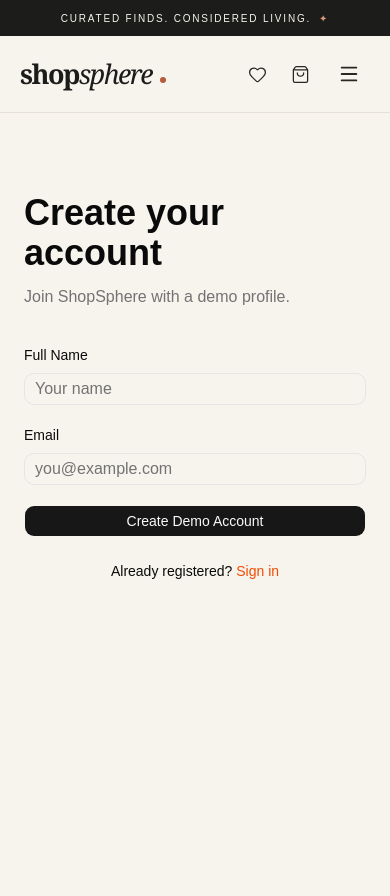
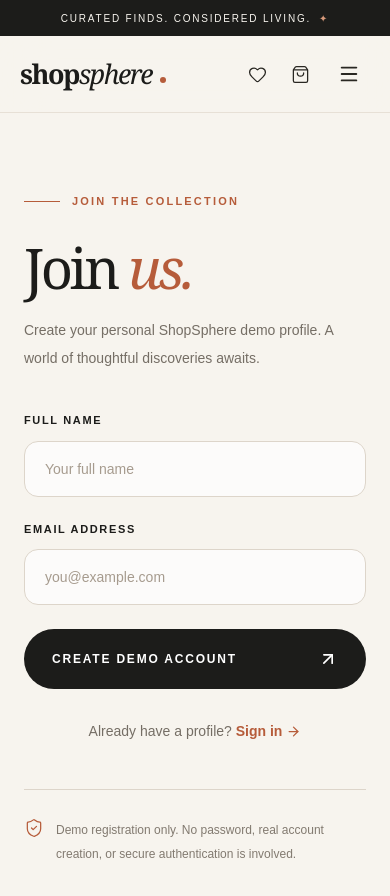
Before and after one commit to VinuthaKiran-07/Ecommerce-website, a React (Vite) app: page /register in a window 390 px wide. Shown: the top 896 px of the page. Before the commit the page ends 844 px from the top, so only its background shows below. Built offline with nearby package versions, Linux system fonts and the light colour scheme.

Commit message:
style: redesign login and register pages

```diff
--- a/src/pages/Login.jsx
+++ b/src/pages/Login.jsx
@@ -1,14 +1,16 @@
 
 import { useState } from "react";
 import { Link, useNavigate, useLocation } from "react-router-dom";
-import { Button } from "@/components/ui/button";
-import { Input } from "@/components/ui/input";
+import { motion } from "motion/react";
+import { ArrowRight, ArrowUpRight, ShieldCheck } from "lucide-react";
+
 import { useAuth } from "@/hooks/useAuth";
 
 export default function Login() {
   const [name, setName] = useState("");
   const [email, setEmail] = useState("");
   const [error, setError] = useState("");
+
   const { login } = useAuth();
   const navigate = useNavigate();
   const location = useLocation();
@@ -21,7 +23,7 @@ export default function Login() {
       return;
     }
 
-    if (!/^[^\s@]+@[^\s@]+\.[^\s@]+$/.test(email)) {
+    if (!/^[^\s@]+@[^\s@]+\.[^\s@]+$/.test(email.trim())) {
       setError("Enter a valid email address.");
       return;
     }
@@ -30,60 +32,168 @@ export default function Login() {
     navigate(location.state?.from || "/", { replace: true });
   }
 
+  const inputClass =
+    "h-14 w-full rounded-xl border border-[#DDD5CA] bg-white/70 px-5 text-sm text-[#1C1C1A] outline-none transition placeholder:text-[#A69B8E] focus:border-[#B65C3A] focus:ring-2 focus:ring-[#B65C3A]/10";
+
   return (
-    <main className="mx-auto max-w-md px-6 py-20">
-      <p className="text-sm font-semibold uppercase tracking-widest text-orange-600">
-        Welcome back
+    <main className="min-h-screen bg-[#F7F4EE] text-[#1C1C1A]">
+      <div className="grid min-h-[calc(100vh-100px)] lg:grid-cols-2">
+        {/* Editorial image panel */}
+        <div className="relative hidden min-h-[650px] overflow-hidden bg-[#D8CCBE] lg:block">
+          <img
+            src="https://images.unsplash.com/photo-1600210492486-724fe5c67fb0?auto=format&fit=crop&w=1400&q=85"
+            alt="Warm minimalist living room"
+            className="absolute inset-0 h-full w-full object-cover"
+          />
+
+          <div className="absolute inset-0 bg-gradient-to-t from-black/65 via-black/10 to-transparent" />
+
+          <div className="absolute left-12 top-12">
+            <span className="rounded-full border border-white/60 px-5 py-2 text-[10px] font-semibold uppercase tracking-[0.2em] text-white">
+              The ShopSphere Edit
+            </span>
+          </div>
+
+          <motion.div
+            initial={{ opacity: 0, y: 35 }}
+            animate={{ opacity: 1, y: 0 }}
+            transition={{ duration: 0.8 }}
+            className="absolute bottom-16 left-12 right-12"
+          >
+            <p className="mb-5 text-[11px] font-semibold uppercase tracking-[0.25em] text-white/80">
+              A More Considered Way To Shop
             </p>
 
-      <h1 className="mt-3 text-4xl font-black">
-        Sign in to ShopSphere
+            <h2 className="max-w-lg font-serif text-[clamp(3.5rem,5vw,6rem)] leading-[1.02] tracking-[-0.05em] text-white">
+              Beautiful things.
+              <br />
+              <span className="italic">Better moments.</span>
+            </h2>
+
+            <p className="mt-6 max-w-md text-sm leading-7 text-white/80">
+              Discover pieces that bring a little more beauty
+              into your everyday.
+            </p>
+          </motion.div>
+        </div>
+
+        {/* Form panel */}
+        <div className="flex items-center justify-center px-6 py-20 sm:px-12 lg:px-16">
+          <motion.div
+            initial={{ opacity: 0, y: 25 }}
+            animate={{ opacity: 1, y: 0 }}
+            transition={{ duration: 0.6 }}
+            className="w-full max-w-md"
+          >
+            <div className="mb-7 flex items-center gap-3">
+              <span className="h-px w-9 bg-[#B65C3A]" />
+              <span className="text-[11px] font-semibold uppercase tracking-[0.2em] text-[#B65C3A]">
+                Welcome Back
+              </span>
+            </div>
+
+            <h1 className="font-serif text-[clamp(3.5rem,5vw,5rem)] leading-[1.05] tracking-[-0.06em]">
+              Sign <span className="italic text-[#B65C3A]">in.</span>
             </h1>
 
-      <p className="mt-3 text-neutral-500">
-        Demo sign-in for exploring the shopping experience.
+            <p className="mt-5 text-sm leading-7 text-[#756E65]">
+              Your favorites, your discoveries, your little corner
+              of ShopSphere.
             </p>
 
-      <form onSubmit={handleSubmit} className="mt-9 space-y-5">
+            <form onSubmit={handleSubmit} className="mt-10 space-y-6">
               <div>
-          <label className="mb-2 block text-sm font-medium">
+                <label
+                  htmlFor="login-name"
+                  className="mb-3 block text-[11px] font-semibold uppercase tracking-[0.15em]"
+                >
                   Your Name
                 </label>
-          <Input
+
+                <input
+                  id="login-name"
+                  type="text"
+                  autoComplete="name"
                   value={name}
-            onChange={(e) => setName(e.target.value)}
+                  onChange={(e) => {
+                    setName(e.target.value);
+                    setError("");
+                  }}
                   placeholder="Enter your name"
+                  className={inputClass}
                 />
               </div>
 
               <div>
-          <label className="mb-2 block text-sm font-medium">
+                <label
+                  htmlFor="login-email"
+                  className="mb-3 block text-[11px] font-semibold uppercase tracking-[0.15em]"
+                >
                   Email Address
                 </label>
-          <Input
+
+                <input
+                  id="login-email"
+                  type="email"
+                  autoComplete="email"
                   value={email}
-            onChange={(e) => setEmail(e.target.value)}
+                  onChange={(e) => {
+                    setEmail(e.target.value);
+                    setError("");
+                  }}
                   placeholder="you@example.com"
+                  className={inputClass}
                 />
               </div>
 
               {error && (
-          <p role="alert" className="text-sm text-red-600">
+                <p role="alert" className="text-sm text-red-700">
                   {error}
                 </p>
               )}
 
-        <Button type="submit" className="w-full">
-          Sign In
-        </Button>
+              <button
+                type="submit"
+                className="group flex w-full items-center justify-between rounded-full bg-[#1C1C1A] px-7 py-5 text-white transition hover:bg-[#B65C3A]"
+              >
+                <span className="text-xs font-semibold uppercase tracking-[0.15em]">
+                  Continue to ShopSphere
+                </span>
+
+                <ArrowUpRight
+                  size={20}
+                  className="transition-transform group-hover:-translate-y-1 group-hover:translate-x-1"
+                />
+              </button>
             </form>
 
-      <p className="mt-6 text-center text-sm text-neutral-500">
+            <p className="mt-8 text-center text-sm text-[#756E65]">
               New to ShopSphere?{" "}
-        <Link to="/register" className="font-semibold text-orange-600">
+              <Link
+                to="/register"
+                state={location.state}
+                className="inline-flex items-center gap-1 font-semibold text-[#B65C3A] hover:underline"
+              >
                 Create an account
+                <ArrowRight size={15} />
               </Link>
             </p>
+
+            <div className="mt-12 flex items-start gap-3 border-t border-[#DDD5CA] pt-7">
+              <ShieldCheck
+                size={20}
+                strokeWidth={1.5}
+                className="shrink-0 text-[#B65C3A]"
+              />
+
+              <p className="text-xs leading-6 text-[#827A70]">
+                This is a demo sign-in. No password is required,
+                and no real authentication takes place.
+              </p>
+            </div>
+          </motion.div>
+        </div>
+      </div>
     </main>
   );
 }
--- a/src/pages/Register.jsx
+++ b/src/pages/Register.jsx
@@ -1,16 +1,19 @@
 
 import { useState } from "react";
-import { Link, useNavigate } from "react-router-dom";
-import { Button } from "@/components/ui/button";
-import { Input } from "@/components/ui/input";
+import { Link, useNavigate, useLocation } from "react-router-dom";
+import { motion } from "motion/react";
+import { ArrowRight, ArrowUpRight, Heart, ShieldCheck } from "lucide-react";
+
 import { useAuth } from "@/hooks/useAuth";
 
 export default function Register() {
   const [name, setName] = useState("");
   const [email, setEmail] = useState("");
   const [error, setError] = useState("");
+
   const { login } = useAuth();
   const navigate = useNavigate();
+  const location = useLocation();
 
   function handleSubmit(e) {
     e.preventDefault();
@@ -20,65 +23,179 @@ export default function Register() {
       return;
     }
 
-    if (!/^[^\s@]+@[^\s@]+\.[^\s@]+$/.test(email)) {
+    if (!/^[^\s@]+@[^\s@]+\.[^\s@]+$/.test(email.trim())) {
       setError("Enter a valid email address.");
       return;
     }
 
     login(name.trim(), email.trim());
-    navigate("/", { replace: true });
+    navigate(location.state?.from || "/", { replace: true });
   }
 
+  const inputClass =
+    "h-14 w-full rounded-xl border border-[#DDD5CA] bg-white/70 px-5 text-sm text-[#1C1C1A] outline-none transition placeholder:text-[#A69B8E] focus:border-[#B65C3A] focus:ring-2 focus:ring-[#B65C3A]/10";
+
   return (
-    <main className="mx-auto max-w-md px-6 py-20">
-      <h1 className="text-4xl font-black">
-        Create your account
+    <main className="min-h-screen bg-[#F7F4EE] text-[#1C1C1A]">
+      <div className="grid min-h-[calc(100vh-100px)] lg:grid-cols-2">
+        {/* Editorial image panel */}
+        <div className="relative hidden min-h-[650px] overflow-hidden bg-[#D8CCBE] lg:block">
+          <img
+            src="https://images.unsplash.com/photo-1616486338812-3dadae4b4ace?auto=format&fit=crop&w=1400&q=85"
+            alt="Beautifully styled neutral interior"
+            className="absolute inset-0 h-full w-full object-cover"
+          />
+
+          <div className="absolute inset-0 bg-gradient-to-t from-black/65 via-black/10 to-transparent" />
+
+          <div className="absolute left-12 top-12">
+            <span className="rounded-full border border-white/60 px-5 py-2 text-[10px] font-semibold uppercase tracking-[0.2em] text-white">
+              Welcome To ShopSphere
+            </span>
+          </div>
+
+          <motion.div
+            initial={{ opacity: 0, y: 35 }}
+            animate={{ opacity: 1, y: 0 }}
+            transition={{ duration: 0.8 }}
+            className="absolute bottom-16 left-12 right-12"
+          >
+            <p className="mb-5 flex items-center gap-2 text-[11px] font-semibold uppercase tracking-[0.25em] text-white/80">
+              <Heart size={16} />
+              Discover Something Wonderful
+            </p>
+
+            <h2 className="max-w-lg font-serif text-[clamp(3.5rem,5vw,6rem)] leading-[1.02] tracking-[-0.05em] text-white">
+              Your world.
+              <br />
+              <span className="italic">Beautifully curated.</span>
+            </h2>
+
+            <p className="mt-6 max-w-md text-sm leading-7 text-white/80">
+              Create your demo profile and start collecting
+              pieces that feel like you.
+            </p>
+          </motion.div>
+        </div>
+
+        {/* Form panel */}
+        <div className="flex items-center justify-center px-6 py-20 sm:px-12 lg:px-16">
+          <motion.div
+            initial={{ opacity: 0, y: 25 }}
+            animate={{ opacity: 1, y: 0 }}
+            transition={{ duration: 0.6 }}
+            className="w-full max-w-md"
+          >
+            <div className="mb-7 flex items-center gap-3">
+              <span className="h-px w-9 bg-[#B65C3A]" />
+              <span className="text-[11px] font-semibold uppercase tracking-[0.2em] text-[#B65C3A]">
+                Join The Collection
+              </span>
+            </div>
+
+            <h1 className="font-serif text-[clamp(3.5rem,5vw,5rem)] leading-[1.05] tracking-[-0.06em]">
+              Join <span className="italic text-[#B65C3A]">us.</span>
             </h1>
 
-      <p className="mt-3 text-neutral-500">
-        Join ShopSphere with a demo profile.
+            <p className="mt-5 text-sm leading-7 text-[#756E65]">
+              Create your personal ShopSphere demo profile.
+              A world of thoughtful discoveries awaits.
             </p>
 
-      <form onSubmit={handleSubmit} className="mt-9 space-y-5">
+            <form onSubmit={handleSubmit} className="mt-10 space-y-6">
               <div>
-          <label className="mb-2 block text-sm font-medium">
+                <label
+                  htmlFor="register-name"
+                  className="mb-3 block text-[11px] font-semibold uppercase tracking-[0.15em]"
+                >
                   Full Name
                 </label>
-          <Input
+
+                <input
+                  id="register-name"
+                  type="text"
+                  autoComplete="name"
                   value={name}
-            onChange={(e) => setName(e.target.value)}
-            placeholder="Your name"
+                  onChange={(e) => {
+                    setName(e.target.value);
+                    setError("");
+                  }}
+                  placeholder="Your full name"
+                  className={inputClass}
                 />
               </div>
 
               <div>
-          <label className="mb-2 block text-sm font-medium">
-            Email
+                <label
+                  htmlFor="register-email"
+                  className="mb-3 block text-[11px] font-semibold uppercase tracking-[0.15em]"
+                >
+                  Email Address
                 </label>
-          <Input
+
+                <input
+                  id="register-email"
+                  type="email"
+                  autoComplete="email"
                   value={email}
-            onChange={(e) => setEmail(e.target.value)}
+                  onChange={(e) => {
+                    setEmail(e.target.value);
+                    setError("");
+                  }}
                   placeholder="you@example.com"
+                  className={inputClass}
                 />
               </div>
 
               {error && (
-          <p role="alert" className="text-sm text-red-600">
+                <p role="alert" className="text-sm text-red-700">
                   {error}
                 </p>
               )}
 
-        <Button type="submit" className="w-full">
+              <button
+                type="submit"
+                className="group flex w-full items-center justify-between rounded-full bg-[#1C1C1A] px-7 py-5 text-white transition hover:bg-[#B65C3A]"
+              >
+                <span className="text-xs font-semibold uppercase tracking-[0.15em]">
                   Create Demo Account
-        </Button>
+                </span>
+
+                <ArrowUpRight
+                  size={20}
+                  className="transition-transform group-hover:-translate-y-1 group-hover:translate-x-1"
+                />
+              </button>
             </form>
 
-      <p className="mt-6 text-center text-sm">
-        Already registered?{" "}
-        <Link to="/login" className="text-orange-600">
+            <p className="mt-8 text-center text-sm text-[#756E65]">
+              Already have a profile?{" "}
+              <Link
+                to="/login"
+                state={location.state}
+                className="inline-flex items-center gap-1 font-semibold text-[#B65C3A] hover:underline"
+              >
                 Sign in
+                <ArrowRight size={15} />
               </Link>
             </p>
+
+            <div className="mt-12 flex items-start gap-3 border-t border-[#DDD5CA] pt-7">
+              <ShieldCheck
+                size={20}
+                strokeWidth={1.5}
+                className="shrink-0 text-[#B65C3A]"
+              />
+
+              <p className="text-xs leading-6 text-[#827A70]">
+                Demo registration only. No password, real
+                account creation, or secure authentication
+                is involved.
+              </p>
+            </div>
+          </motion.div>
+        </div>
+      </div>
     </main>
   );
 }
```
Lines whose indentation alone changed are shown as unchanged.
